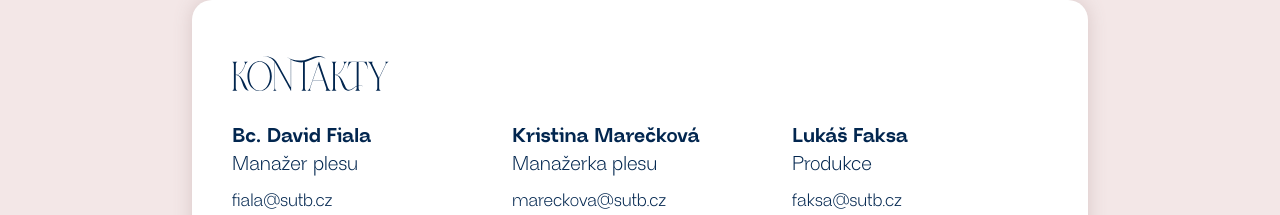
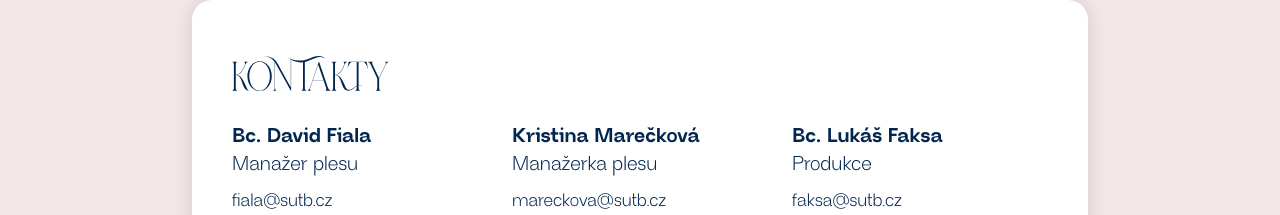
Before and after one commit to SU-UTB/web-ples-fe, a React (Vite) app: page / in a window 1280 px wide. Shown: the part 5815-6030 px from the top of the page. Built offline with nearby package versions, Linux system fonts and the light colour scheme.

Commit message:
Update ContactSection.tsx - Bc. title

```diff
--- a/src/components/sections/ContactSection.tsx
+++ b/src/components/sections/ContactSection.tsx
@@ -27,7 +27,7 @@ export const ContactSection = () => {
                 phone="+420 720 182 609"
               />
               <ContactCard
-                name="Lukáš Faksa"
+                name="Bc. Lukáš Faksa"
                 position="Produkce"
                 email="faksa@sutb.cz"
                 phone="+420 605 456 216"
```
